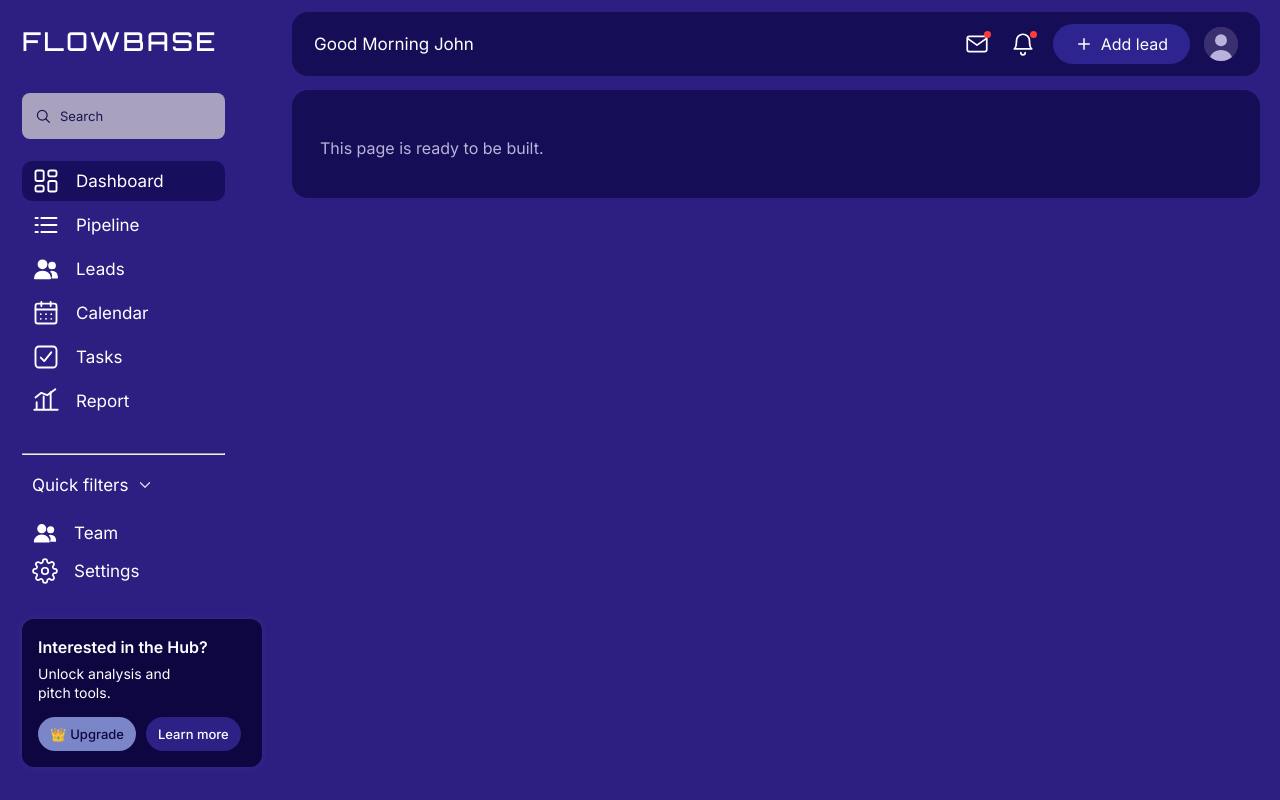
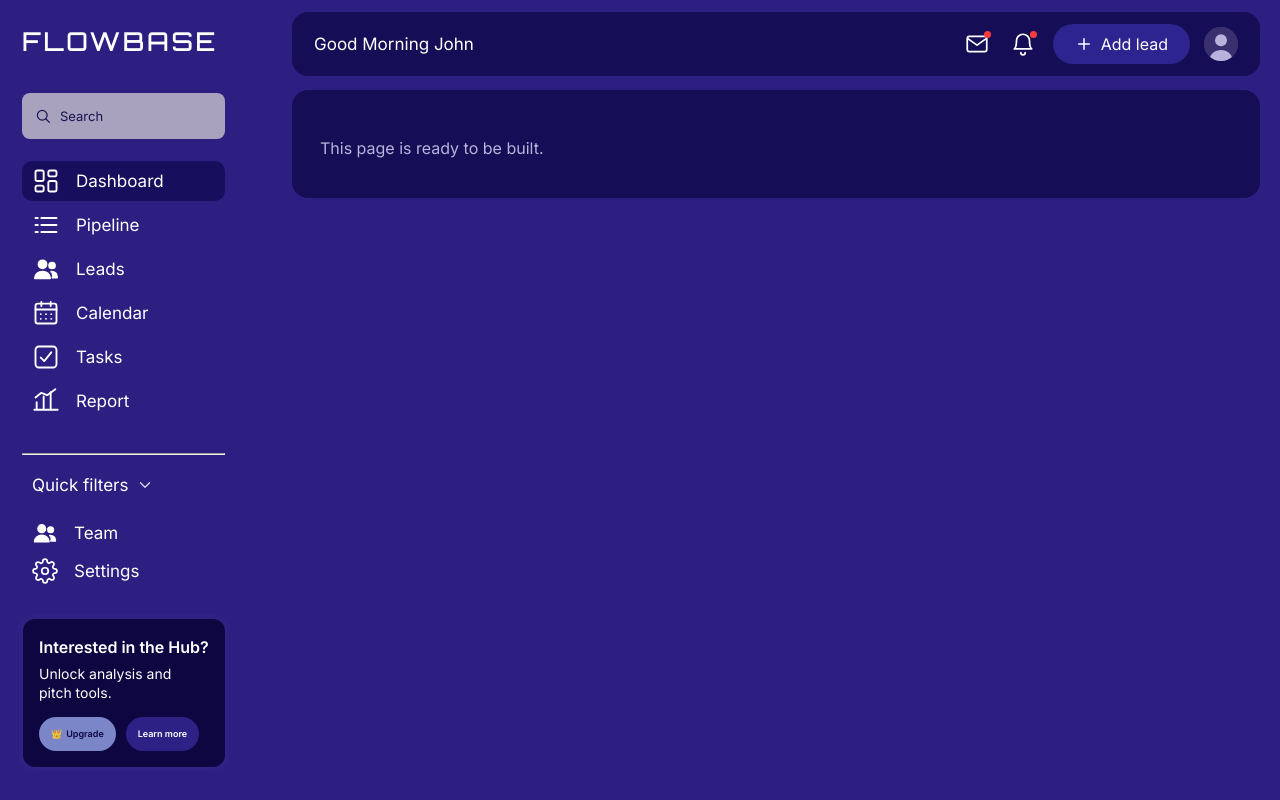
Before and after one commit to obinyan/FLOWBASE, a Next.js app: page / in a window 1280 px wide. Built offline with nearby package versions, Linux system fonts and the light colour scheme.

Commit message:
hub section fix

```diff
--- a/app/globals.css
+++ b/app/globals.css
@@ -66,12 +66,12 @@ small { display: block; }
 .quick-item:hover { background: rgba(255, 255, 255, 0.07); color: #fff; }
 
 /* Hub card: gently glowing, entrance once */
-.hub-card { margin: auto; width: 240px; padding: 18px 16px 16px; border-radius: 12px; background: #0d0641;
+.hub-card { margin: auto; padding: 18px 16px 16px; border-radius: 12px; background: #0d0641;
   animation: hubIn 0.5s cubic-bezier(.2,.8,.2,1) 0.4s both, hubGlow 4.5s ease-in-out 1s infinite; }
 .hub-card h3 { font-size: 16px; font-weight: 600; margin-bottom: 8px; }
 .hub-card p { font-size: 14px; line-height: 1.35; margin-bottom: 14px; max-width: 160px; }
 .hub-actions { display: flex; gap: 10px; }
-.btn-upgrade, .btn-learn { display: inline-flex; align-items: center; justify-content: center; gap: 4px; height: 34px; padding: 0 12px; border-radius: 20px; font-size: 13px; font-weight: 500; transition: filter 0.15s, transform 0.15s; }
+.btn-upgrade, .btn-learn { display: inline-flex; align-items: center; justify-content: center; gap: 4px; height: 34px; padding: 0 12px; border-radius: 20px; font-size: 9px; font-weight: 600; transition: filter 0.15s, transform 0.15s; }
 .btn-upgrade { background: #7b86c9; color: #0d0641; }
 .btn-learn { background: #2d2186; color: #fff; }
 .btn-upgrade:hover, .btn-learn:hover { filter: brightness(1.12); }
```
